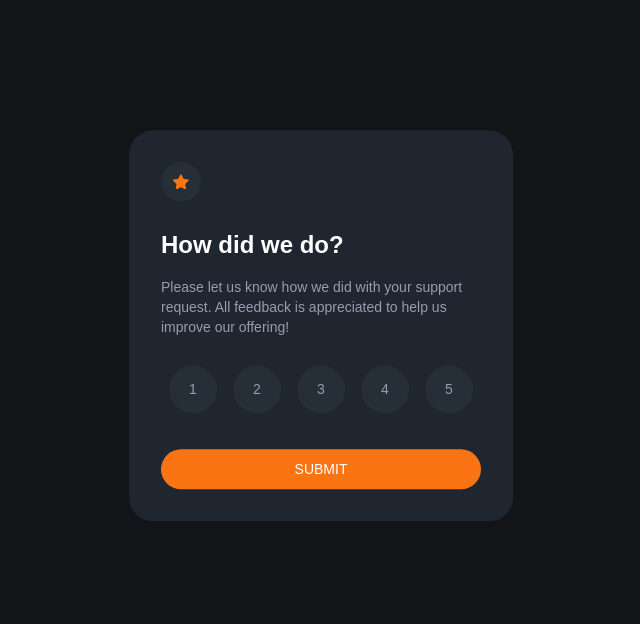
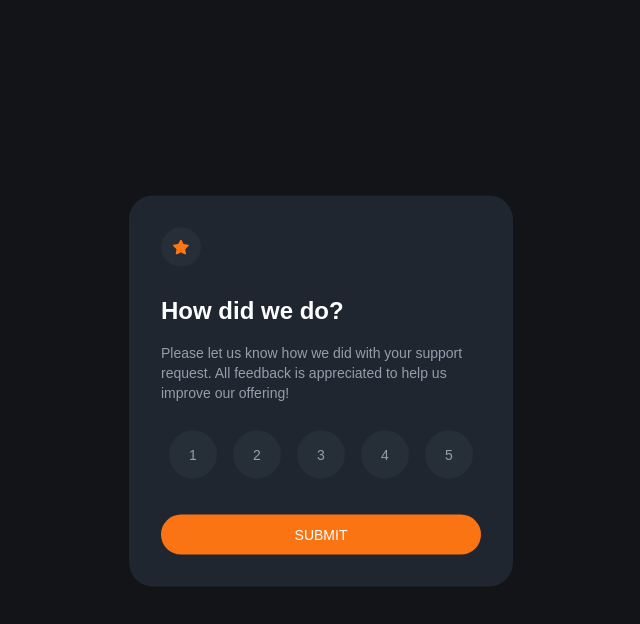
Before and after one commit to hutamatr/interactive-rating-component-react, a React (Create React App) app: page / in a window 1280 px wide. Shown: the top 624 px of the page, without its empty margins (319-959 px from the left). Built offline with nearby package versions, Linux system fonts and the light colour scheme.

Commit message:
Change some style

```diff
--- a/src/App.jsx
+++ b/src/App.jsx
@@ -14,7 +14,7 @@ function App() {
   };
   return (
     <main>
-      <Card className="translate-y-1/3">
+      <Card className="translate-y-1/2">
         <MainRating
           onAddValue={ratingValueHandler}
           className={`${isRated ? "hidden" : "flex"}`}
```
